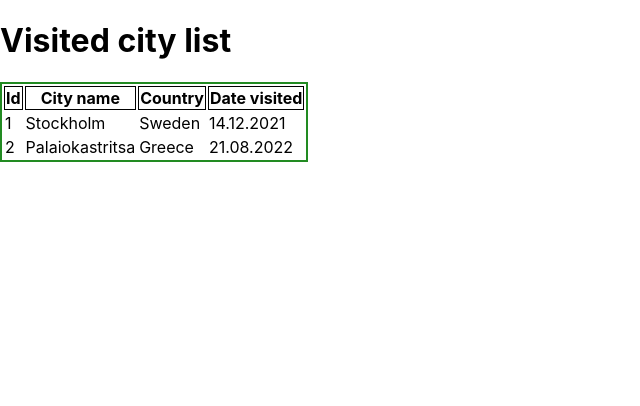
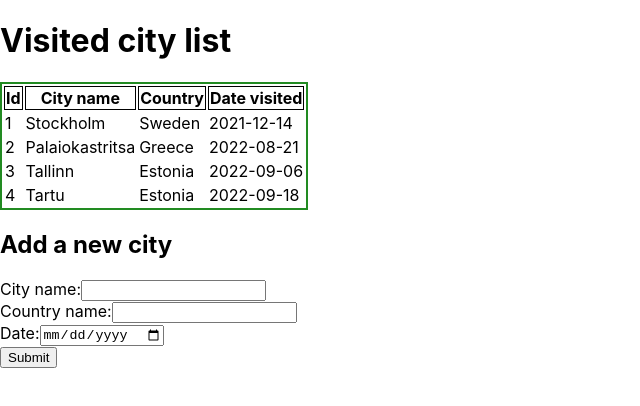
Before and after one commit to SanderPalk/React-CRUD-app, a React (Create React App) app: page / in a window 1280 px wide. Shown: the top 406 px of the page, without its empty margins (0-640 px from the left). Built offline with nearby package versions, Linux system fonts and the light colour scheme; data requests are answered from the project's data file.

Commit message:
I can add a new city to the table as a user

```diff
--- a/src/api/db.json
+++ b/src/api/db.json
@@ -4,13 +4,25 @@
       "id": 1,
       "name": "Stockholm",
       "country": "Sweden",
-      "date": "14.12.2021"
+      "date": "2021-12-14"
     },
     {
       "id": 2,
       "name": "Palaiokastritsa",
       "country": "Greece",
-      "date": "21.08.2022"
+      "date": "2022-08-21"
+    },
+    {
+      "name": "Tallinn",
+      "country": "Estonia",
+      "date": "2022-09-06",
+      "id": 3
+    },
+    {
+      "name": "Tartu",
+      "country": "Estonia",
+      "date": "2022-09-18",
+      "id": 4
     }
-    ]
+  ]
 }
--- /dev/null
+++ b/src/components/Create.js
@@ -0,0 +1,54 @@
+import {useState} from "react";
+
+const Create = () => {
+    const url = "http://localhost:5000/cities"
+    const [name, setCity] = useState('');
+    const [country, setCountry] = useState('');
+    const [date, setDate] = useState('');
+
+    const handleSubmit = (e) =>{
+        e.preventDefault();
+        const city = { name, country, date };
+
+        fetch(url, {
+            method: 'POST',
+            headers: { "Content-Type": "application/json" },
+            body: JSON.stringify(city)
+        }).then(() => {
+            console.log("New city added");
+            window.alert("New city added!")
+        })
+    }
+
+    return (
+        <div className="Create">
+            <h2>Add a new city</h2>
+            <form onSubmit={handleSubmit}>
+                <label>City name:</label>
+                <input
+                    type="text"
+                    required
+                    value={name}
+                    onChange={(e) => setCity(e.target.value)}
+                /><br/>
+                <label>Country name:</label>
+                <input
+                    type="text"
+                    required
+                    value={country}
+                    onChange={(e) => setCountry(e.target.value)}
+                /><br/>
+                <label>Date:</label>
+                <input
+                    type="date"
+                    required
+                    value={date}
+                    onChange={(e) => setDate(e.target.value)}
+                /><br/>
+                <input type="submit"/>
+            </form>
+        </div>
+    )
+}
+
+export default Create
--- a/src/components/Table.js
+++ b/src/components/Table.js
@@ -1,5 +1,6 @@
 import "../styles/App.css"
 import React, { useState, useEffect } from "react";
+import Create from "./Create";
 
 function Table() {
     const [data, getData] = useState([])
@@ -39,6 +40,8 @@ function Table() {
                     </tr>
                 ))}
             </table>
+            <Create>
+            </Create>
         </div>
     )
 }
```
